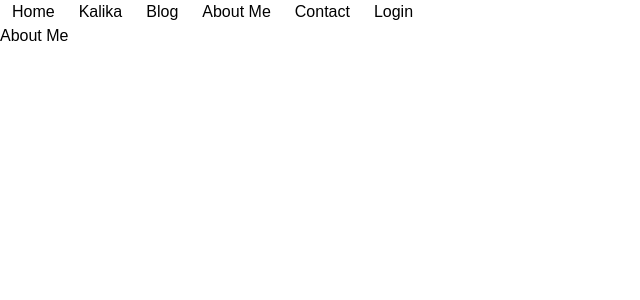
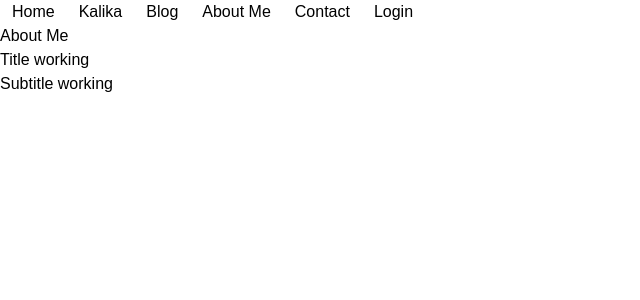
Before and after one commit to danilojezernik/kalika-devi-frontend, a Vue app: page /about-me in a window 1280 px wide. Shown: the top 300 px of the page, without its empty margins (0-640 px from the left). Built offline with nearby package versions, Linux system fonts and the light colour scheme.

Commit message:
Adding hero with props, adding newsletter api,...

```diff
--- /dev/null
+++ b/src/components/Hero/Hero.vue
@@ -0,0 +1,2 @@
+<template src="./hero.html"></template>
+<script src="./hero.ts"></script>
--- /dev/null
+++ b/src/components/Hero/hero.html
@@ -0,0 +1,4 @@
+<div>
+  <h1>{{ title }}</h1>
+  <h2>{{ subtitle }}</h2>
+</div>
--- /dev/null
+++ b/src/components/Hero/hero.ts
@@ -0,0 +1,20 @@
+import { defineComponent } from 'vue'
+
+export default defineComponent({
+
+  props: {
+    title: {
+      type: String,
+      required: true
+    },
+    subtitle: {
+      type: String,
+      required: true
+    },
+    newsletter: {
+      type: Object,
+      required: false
+    }
+  }
+
+})
--- a/src/core/pages/public/AboutMe/aboutMe.html
+++ b/src/core/pages/public/AboutMe/aboutMe.html
@@ -1 +1,2 @@
 <h1>About Me</h1>
+<Hero :title="state.title" :subtitle="state.subtitle" />
--- a/src/core/pages/public/AboutMe/aboutMe.ts
+++ b/src/core/pages/public/AboutMe/aboutMe.ts
@@ -1,7 +1,16 @@
-import { defineComponent } from "vue";
+import { defineComponent, reactive } from 'vue'
 
 export default defineComponent({
   setup() {
 
-  },
+    const state = reactive({
+      title: 'Title working',
+      subtitle: 'Subtitle working',
+    })
+
+    return {
+      state
+    }
+
+  }
 })
--- a/src/core/pages/public/Login/login.ts
+++ b/src/core/pages/public/Login/login.ts
@@ -57,7 +57,8 @@ export default defineComponent({
             // Handle the case where access_token is not present
             state.error = 'Login failed. Please check your credentials.'
           }
-
+          // Reset validation state
+          v$.value.$reset()
         } catch (error: any) {
           console.error(error)
         }
--- a/src/main.ts
+++ b/src/main.ts
@@ -6,12 +6,15 @@ import { createPinia } from 'pinia'
 import App from './App.vue'
 import router from './router'
 import Header from '@/components/Header/Header.vue'
+import Hero from '@/components/Hero/Hero.vue'
 
 const app = createApp(App)
 
 // Global components
 app.component('Header', Header)
 
+app.component('Hero', Hero)
+
 app.use(createPinia())
 app.use(router)
 
--- /dev/null
+++ b/src/models/newsletterSubscriber.ts
@@ -0,0 +1,8 @@
+export interface Subscriber {
+  '_id'?: string;
+  name: string;
+  surname: string;
+  email: string;
+  confirmed: boolean;
+  datum_vnosa: string;
+}
--- a/src/services/api/contact.ts
+++ b/src/services/api/contact.ts
@@ -7,7 +7,7 @@ import publicApiClient from '@/services/instance/public/axiosPublic'
  * Sends a POST request with the provided credentials to the contact endpoint.
  *
  * @param {Login} sendContact - The values that are needed for email.
- * @returns {Promise<any>} - A promise that resolves with the server response.
+ * @returns {Promise<Contact>} - A promise that resolves with the server response.
  * @throws {Error} - Throws an error if the request fails.
  */
 export const sendContact = async (sendContact: Contact): Promise<Contact> => {
--- /dev/null
+++ b/src/services/api/newsletterSubscribe.ts
@@ -0,0 +1,21 @@
+import type { Subscriber } from '@/models/newsletterSubscriber'
+
+import publicApiClient from '@/services/instance/public/axiosPublic'
+
+/**
+ * Function to handle user contact.
+ * Sends a POST request with the provided credentials to the contact endpoint.
+ *
+ * @param {Login} subscriberInfo - The values that are needed for subscription.
+ * @returns {Promise<Subscriber>} - A promise that resolves with the server response.
+ * @throws {Error} - Throws an error if the request fails.
+ */
+export const newsletterSubscription = async (subscriberInfo: Subscriber): Promise<Subscriber> => {
+  try {
+    const response = await publicApiClient.post<Subscriber>('/subscribe', subscriberInfo)
+    return response.data
+  } catch (error) {
+    console.log(error)
+    throw error
+  }
+}
```
